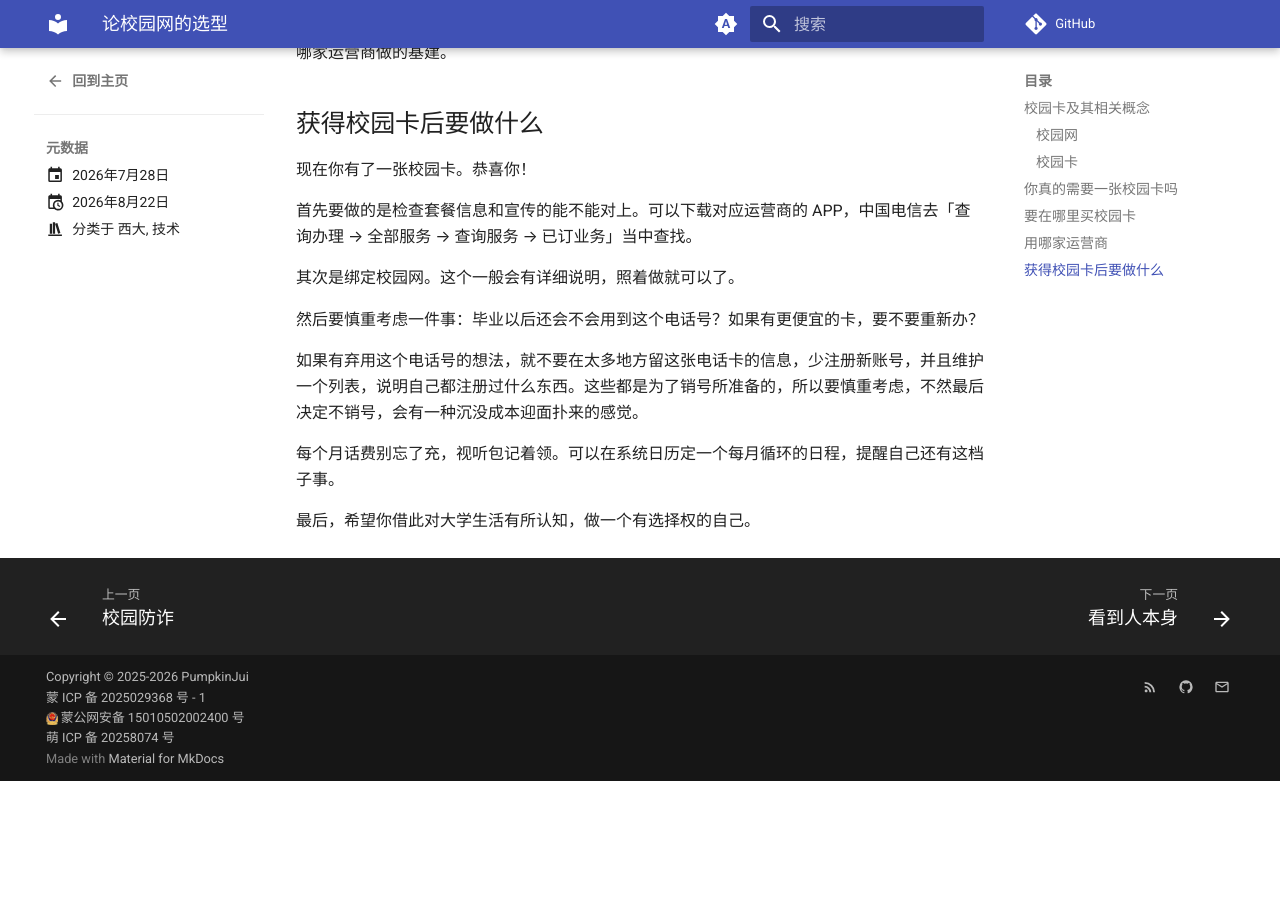
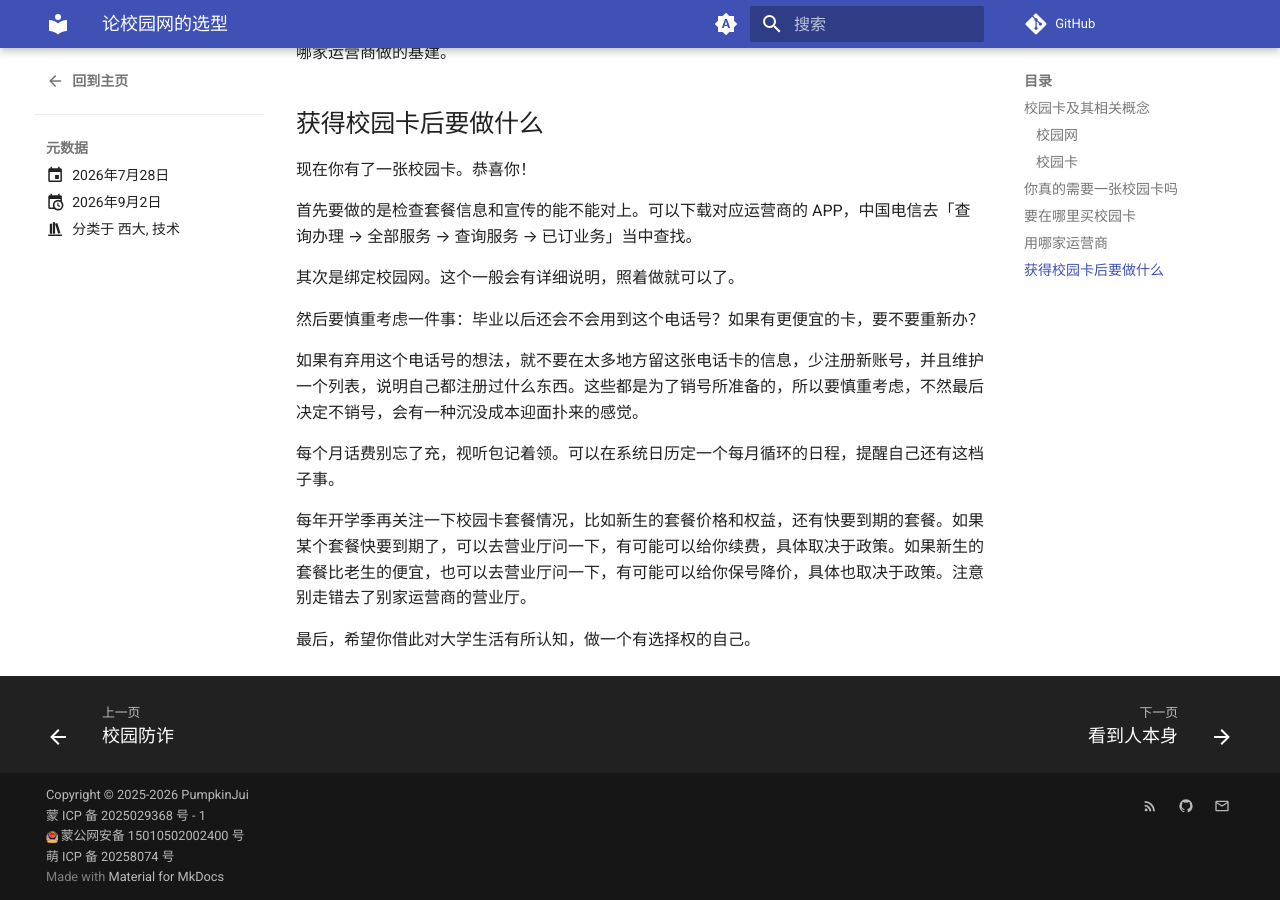
Before and after one commit to PumpkinJui/blog, an MkDocs documentation site: the page built from docs/blog/posts/260728_campus_network.md, in a window 1280 px wide and 900 px high, scrolled down 4013 px. Built offline with MkDocs 1.6.1 and Material for MkDocs 9.7.7, drawn with Linux system fonts in a browser that asks for light colours; comment, search, counter and statistics services are not loaded; before the commit the page ends 4794 px from its top, so only the background shows below that.

Commit message:
blog: 更新 260728 校园网

```diff
--- a/docs/blog/posts/260728_campus_network.md
+++ b/docs/blog/posts/260728_campus_network.md
@@ -1,7 +1,7 @@
 ---
 date:
   created: 2026-07-28
-  updated: 2026-08-22
+  updated: 2026-09-02
 slug: campus_network
 categories:
   - 西大
@@ -119,4 +119,6 @@ categories:
 
 每个月话费别忘了充，视听包记着领。可以在系统日历定一个每月循环的日程，提醒自己还有这档子事。
 
+每年开学季再关注一下校园卡套餐情况，比如新生的套餐价格和权益，还有快要到期的套餐。如果某个套餐快要到期了，可以去营业厅问一下，有可能可以给你续费，具体取决于政策。如果新生的套餐比老生的便宜，也可以去营业厅问一下，有可能可以给你保号降价，具体也取决于政策。注意别走错去了别家运营商的营业厅。
+
 最后，希望你借此对大学生活有所认知，做一个有选择权的自己。
```
